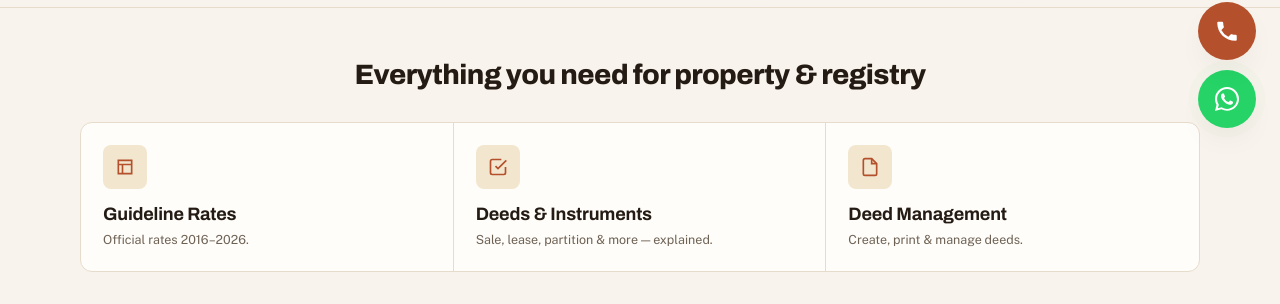
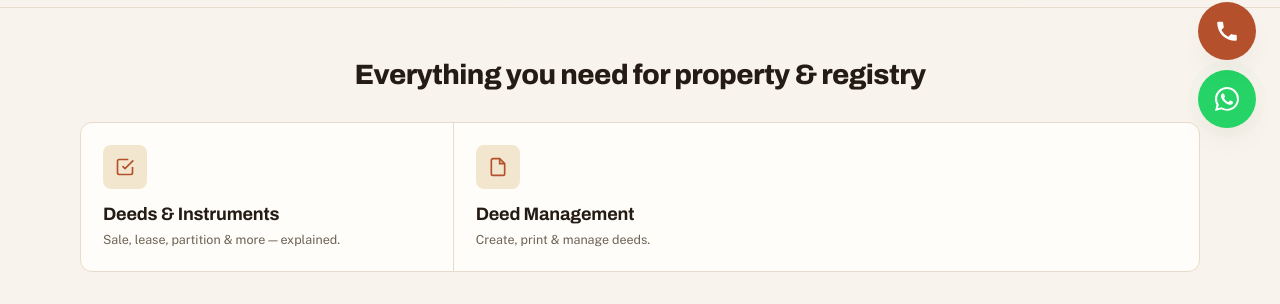
Before and after one commit to Nagrik-Seva-Kendra/sampada, a React (Vite) app in the folder apps/web/: page / in a window 1280 px wide. Shown: the part 648-952 px from the top of the page. Built offline with nearby package versions, Linux system fonts and the light colour scheme; no server answers.

Commit message:
Remove IconGuideline from Services component
Removed IconGuideline from the services list.

```diff
--- a/apps/web/src/features/home/Services.tsx
+++ b/apps/web/src/features/home/Services.tsx
@@ -1,10 +1,9 @@
 import type { JSX } from "react";
 import { useLang } from "../../stores/uiStore";
 import { translate, type StringKey } from "../../i18n/strings";
-import { IconGuideline, IconEregistry, IconDeed } from "../../components/icons";
+import { IconEregistry, IconDeed } from "../../components/icons";
 
 const CARDS: { icon: () => JSX.Element; title: StringKey; desc: StringKey }[] = [
-  { icon: IconGuideline, title: "svcGuideline", desc: "svcGuidelineDesc" },
   { icon: IconEregistry, title: "svcDeeds", desc: "svcDeedsDesc" },
   { icon: IconDeed, title: "svcDeed", desc: "svcDeedDesc" },
 ];
```
